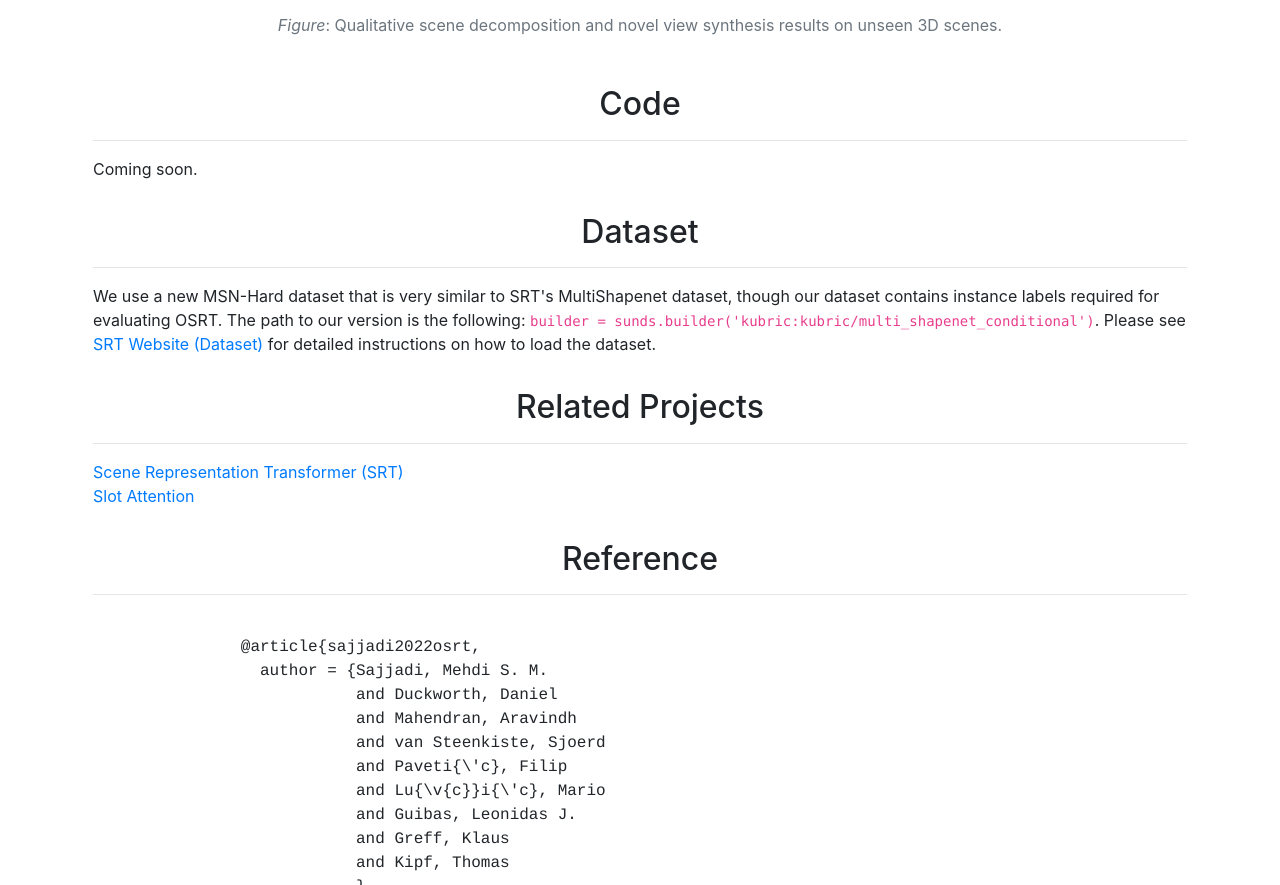
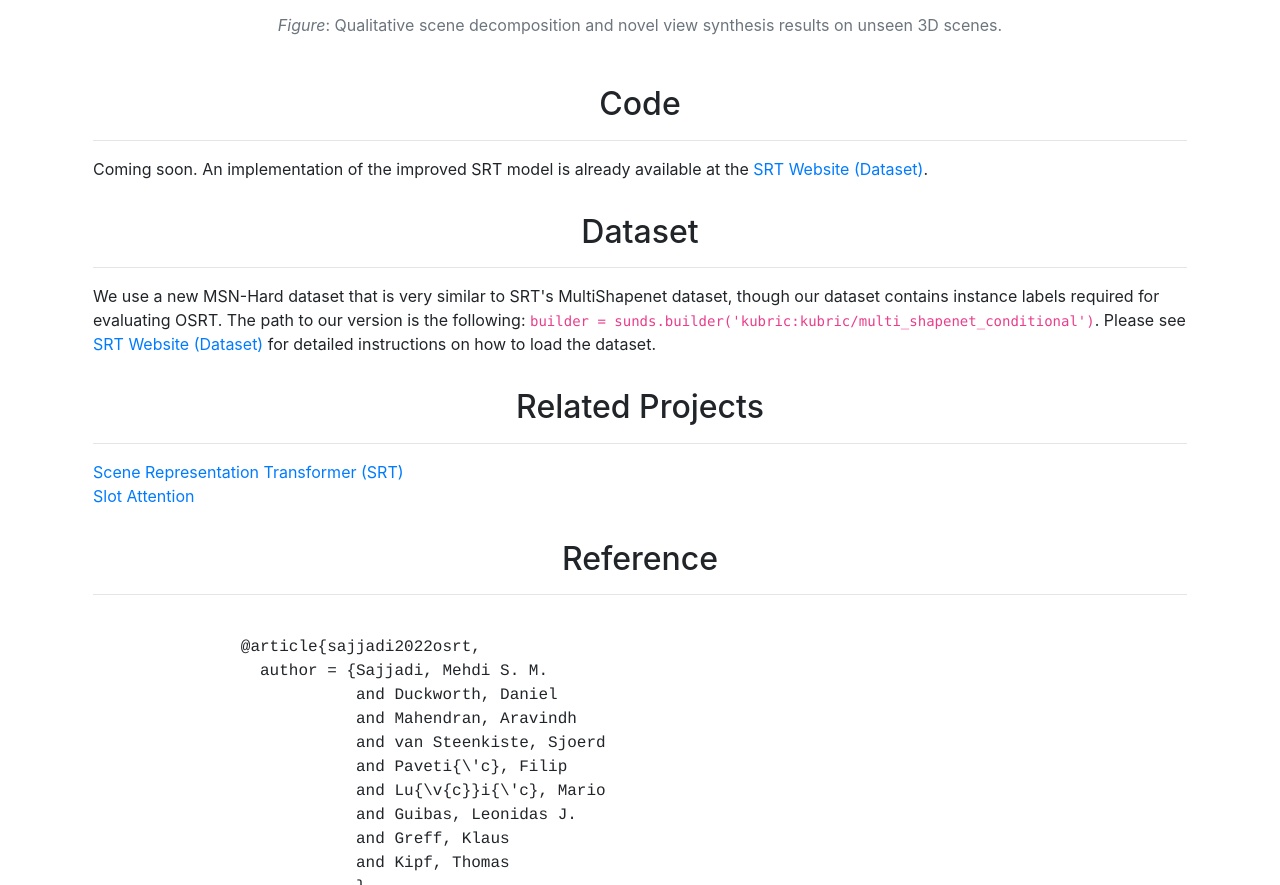
Before and after one commit to osrt-paper/osrt-paper.github.io, a plain HTML site: page index.html in a window 1280 px wide. Shown: the part 1664-2549 px from the top of the page. Drawn offline with nearby package versions, Linux system fonts and the light colour scheme.

Commit message:
Update index.html

```diff
--- a/index.html
+++ b/index.html
@@ -216,7 +216,7 @@ unseen 3D scenes.
       <div class="content-block code", id="code">
        <h2>Code</h2>
        <hr />
-       Coming soon.
+       Coming soon. An implementation of the improved SRT model is already available at the <a href="https://srt-paper.github.io/#code", target="_blank">SRT Website (Dataset)</a>.
       </div>
 
       <!-- Dataset -->
```
